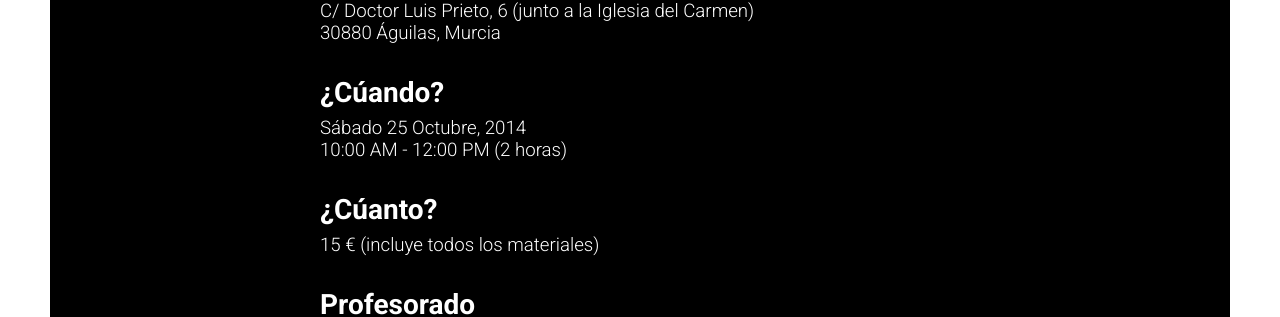
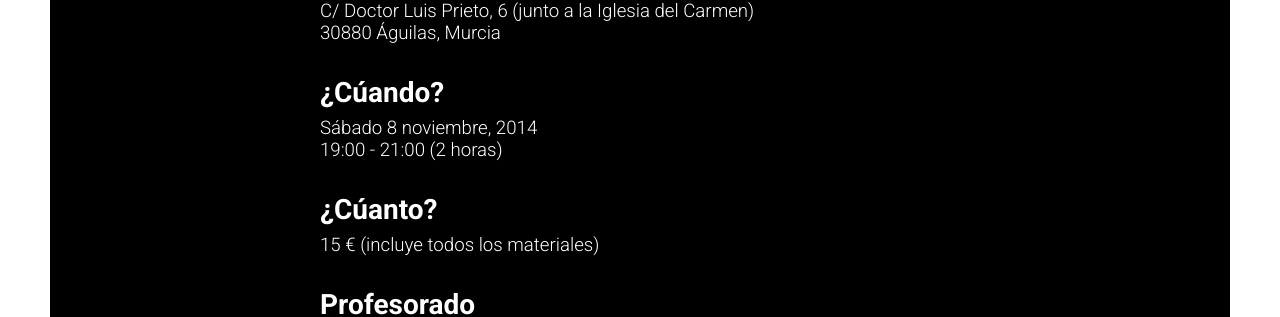
Before and after one commit to polypiel/CasaTaller, a Jekyll site: the page built from src/_posts/2014-11-08-grabado-i.html, in a window 1280 px wide. Shown: the part 830-1147 px from the top of the page. Built offline with Jekyll 4.4.1, drawn with Linux system fonts in a browser that asks for light colours; nearby versions of some CDN libraries.

Commit message:
Workshop date changed

```diff
--- a/src/_posts/2014-10-25-grabado-i.html
+++ b/src/_posts/2014-11-08-grabado-i.html
@@ -17,8 +17,8 @@ C/ Doctor Luis Prieto, 6 (junto a la Iglesia del Carmen)<br/>
 </p>
 
 <h2>¿Cúando?</h2>
-<p>Sábado 25 Octubre, 2014<br/>
-10:00 AM - 12:00 PM (2 horas)</p>
+<p>Sábado 8 noviembre, 2014<br/>
+19:00 - 21:00 (2 horas)</p>
 
 <h2>¿Cúanto?</h2>
 15 € (incluye todos los materiales)
```
